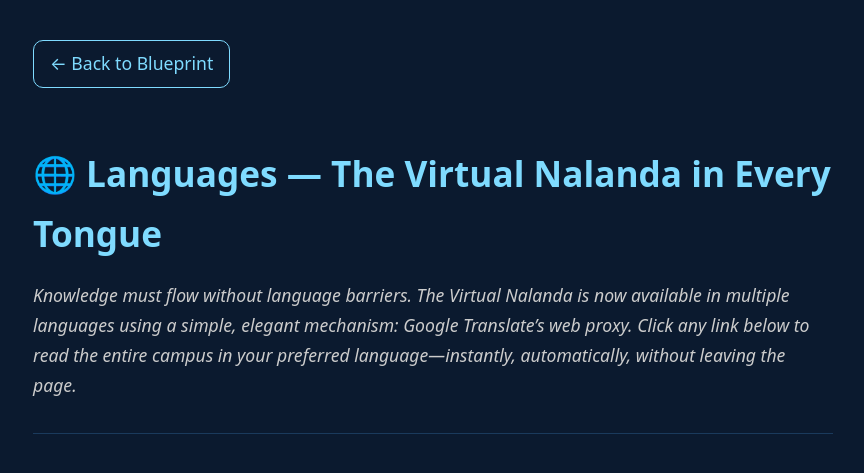
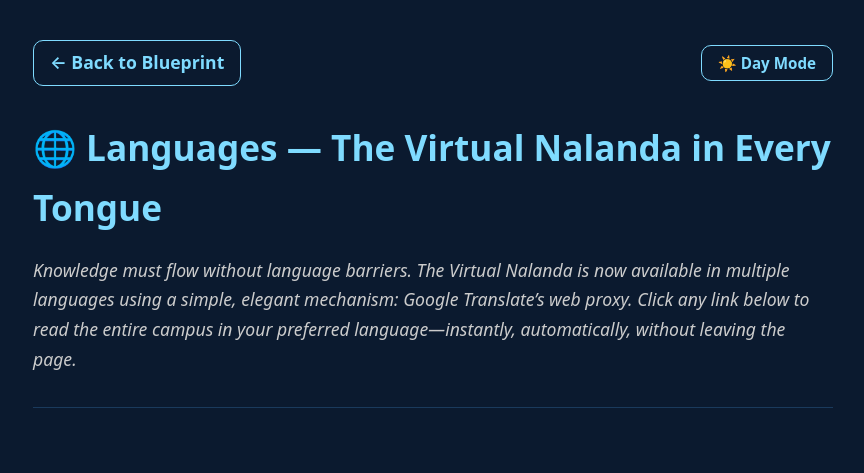
Before and after one commit to justicephysics/humanos2.0, a Jekyll site: the page built from languages.md, in a window 1280 px wide. Shown: the top 473 px of the page, without its empty margins (207-1071 px from the left). Built offline with Jekyll 4.4.1, drawn with Linux system fonts in a browser that asks for light colours; our own code applies the rules of GitHub Pages for plain Markdown files.

Commit message:
Update default.html

```diff
--- a/_layouts/default.html
+++ b/_layouts/default.html
@@ -5,8 +5,17 @@
     <meta name="viewport" content="width=device-width, initial-scale=1.0">
     <meta name="google" content="notranslate">
     <title>Justice Physics Nalanda</title>
+
+    <!-- Early script to prevent theme flashing (FOUC) -->
+    <script>
+      (function() {
+        var saved = localStorage.getItem('theme') || 'dark';
+        if (saved === 'light') document.documentElement.classList.add('light-mode');
+      })();
+    </script>
+
     <style>
-        /* Matching Dark Theme */
+        /* Dark mode (default) */
         :root {
             --bg: #0B1A2F;
             --surface: #112240;
@@ -16,6 +25,15 @@
             --border: #1a3a5c;
             --radius: 10px;
         }
+        /* Light mode */
+        html.light-mode {
+            --bg: #f5f7fa;
+            --surface: #ffffff;
+            --text: #1a1a2e;
+            --text-secondary: #444444;
+            --accent: #0077b6;
+            --border: #d0d7de;
+        }
         body {
             background: var(--bg);
             color: var(--text);
@@ -23,71 +41,53 @@
             font-size: 1.1rem;
             line-height: 1.7;
             padding: 2rem 1rem;
+            transition: background 0.3s, color 0.3s;
         }
-        .container {
-            max-width: 800px;
-            margin: 0 auto;
-        }
-        h1, h2, h3, h4 {
-            color: var(--accent);
-            margin-top: 1.5rem;
-            margin-bottom: 1rem;
-        }
-        p, li {
-            color: var(--text-secondary);
-            margin-bottom: 1rem;
-        }
+        .container { max-width: 800px; margin: 0 auto; }
+        h1, h2, h3, h4 { color: var(--accent); margin-top: 1.5rem; margin-bottom: 1rem; }
+        p, li { color: var(--text-secondary); margin-bottom: 1rem; }
         a { color: var(--accent); }
-        table {
-            width: 100%;
-            border-collapse: collapse;
-            margin: 1.5rem 0;
-            background: var(--surface);
-            border-radius: var(--radius);
-            overflow: hidden;
-        }
-        th, td {
-            border: 1px solid var(--border);
-            padding: 0.8rem 1rem;
-            text-align: left;
-        }
+        table { width: 100%; border-collapse: collapse; margin: 1.5rem 0; background: var(--surface); border-radius: var(--radius); overflow: hidden; }
+        th, td { border: 1px solid var(--border); padding: 0.8rem 1rem; text-align: left; }
         th { color: var(--text); background: rgba(127, 219, 255, 0.05); }
-        code {
-            background: var(--surface);
-            padding: 0.2rem 0.4rem;
-            border-radius: 4px;
-            font-family: 'Courier New', monospace;
-            color: var(--accent);
-        }
-        pre {
-            background: var(--surface);
-            padding: 1rem;
-            border-radius: var(--radius);
-            border: 1px solid var(--border);
-            overflow-x: auto;
-        }
+        code { background: var(--surface); padding: 0.2rem 0.4rem; border-radius: 4px; font-family: 'Courier New', monospace; color: var(--accent); }
+        pre { background: var(--surface); padding: 1rem; border-radius: var(--radius); border: 1px solid var(--border); overflow-x: auto; }
         pre code { background: none; padding: 0; }
-        blockquote {
-            border-left: 4px solid var(--accent);
-            padding-left: 1rem;
-            margin: 1.5rem 0;
-            color: var(--text-secondary);
-        }
-        hr {
-            border: 0;
-            border-top: 1px solid var(--border);
-            margin: 2rem 0;
+        blockquote { border-left: 4px solid var(--accent); padding-left: 1rem; margin: 1.5rem 0; color: var(--text-secondary); }
+        hr { border: 0; border-top: 1px solid var(--border); margin: 2rem 0; }
+
+        /* Controls Bar */
+        .controls {
+            display: flex;
+            justify-content: space-between;
+            align-items: center;
+            margin-bottom: 2rem;
+            gap: 1rem;
+            flex-wrap: wrap;
         }
         .back-link {
-            display: inline-block;
-            margin-bottom: 2rem;
             text-decoration: none;
             color: var(--accent);
+            font-weight: 600;
             border: 1px solid var(--accent);
-            padding: 0.5rem 1rem;
+            padding: 0.45rem 1rem;
             border-radius: var(--radius);
+            transition: background 0.2s, color 0.2s;
         }
         .back-link:hover { background: var(--accent); color: var(--bg); }
+        .theme-btn {
+            color: var(--accent);
+            font-weight: 600;
+            font-size: 0.95rem;
+            padding: 0.45rem 1rem;
+            border: 1px solid var(--accent);
+            border-radius: var(--radius);
+            background: transparent;
+            cursor: pointer;
+            font-family: inherit;
+            transition: background 0.2s, color 0.2s;
+        }
+        .theme-btn:hover { background: var(--accent); color: var(--bg); }
     </style>
 
     <!-- MathJax v3 for Equations -->
@@ -103,27 +103,79 @@
 
     <!-- Mermaid for Flowcharts -->
     <script src="https://cdn.jsdelivr.net/npm/mermaid@10/dist/mermaid.min.js"></script>
-    <script>
-      document.addEventListener('DOMContentLoaded', function () {
-        document.querySelectorAll('code.language-mermaid').forEach(function (block) {
-          const div = document.createElement('div');
-          div.className = 'mermaid';
-          div.textContent = block.textContent;
-          block.parentElement.replaceWith(div);
-        });
-        if (typeof mermaid !== 'undefined') {
-          mermaid.initialize({ startOnLoad: true, theme: 'dark' });
-        }
-      });
-    </script>
 </head>
 <body>
     <div class="container">
-        <!-- Back button for easy navigation -->
-        <a href="https://justicephysics.github.io/humanos2.0/" class="back-link">← Back to Blueprint</a>
+        <!-- Controls -->
+        <div class="controls">
+            <a href="https://justicephysics.github.io/humanos2.0/" class="back-link">← Back to Blueprint</a>
+            <button type="button" id="theme-toggle" class="theme-btn" onclick="toggleTheme()">🌓 Day / Night</button>
+        </div>
 
         <!-- This is where your Markdown content goes -->
         {{ content }}
     </div>
+
+    <script>
+        const themeBtn = document.getElementById('theme-toggle');
+
+        function setTheme(mode) {
+            if (mode === 'light') {
+                document.documentElement.classList.add('light-mode');
+                themeBtn.textContent = '🌙 Night Mode';
+            } else {
+                document.documentElement.classList.remove('light-mode');
+                themeBtn.textContent = '☀️ Day Mode';
+            }
+            renderMermaid(mode);
+        }
+
+        window.toggleTheme = function() {
+            const isLight = document.documentElement.classList.contains('light-mode');
+            const newMode = isLight ? 'dark' : 'light';
+            localStorage.setItem('theme', newMode);
+            setTheme(newMode);
+        };
+
+        // Mermaid dynamic re-rendering
+        function renderMermaid(theme) {
+            if (typeof mermaid === 'undefined') return;
+
+            const mermaidTheme = theme === 'light' ? 'default' : 'dark';
+            mermaid.initialize({ startOnLoad: false, theme: mermaidTheme, securityLevel: 'loose' });
+
+            // Reset and re-render existing mermaid blocks to apply the new theme
+            document.querySelectorAll('.mermaid').forEach(div => {
+                const originalCode = div.getAttribute('data-original-code');
+                if (originalCode) {
+                    div.removeAttribute('data-processed');
+                    div.innerHTML = originalCode;
+                }
+            });
+
+            mermaid.run({
+                nodes: document.querySelectorAll('.mermaid')
+            });
+        }
+
+        document.addEventListener('DOMContentLoaded', function () {
+            // 1. Convert standard markdown code blocks into Mermaid divs
+            document.querySelectorAll('code.language-mermaid').forEach(function (block) {
+                const div = document.createElement('div');
+                div.className = 'mermaid';
+                div.textContent = block.textContent;
+                block.parentElement.replaceWith(div);
+            });
+
+            // 2. Save original code for dynamic re-rendering on theme change
+            document.querySelectorAll('.mermaid').forEach(div => {
+                div.setAttribute('data-original-code', div.textContent);
+            });
+
+            // 3. Load saved theme and apply it
+            const saved = localStorage.getItem('theme') || 'dark';
+            setTheme(saved);
+        });
+    </script>
 </body>
 </html>
```
